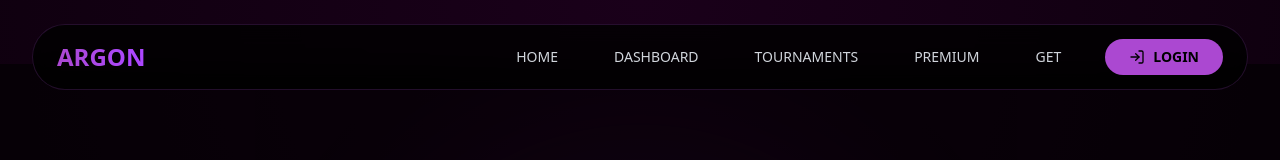
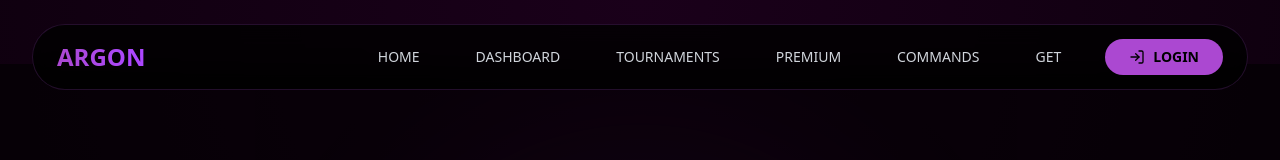
Before and after one commit to mraffankhan/potato-web, a Next.js app: page / in a window 1280 px wide. Shown: the top 160 px of the page. Built offline with nearby package versions, Linux system fonts and the light colour scheme; no server answers.

Commit message:
feat(nav): add Commands link to desktop navigation menu

```diff
--- a/components/Navbar.tsx
+++ b/components/Navbar.tsx
@@ -101,6 +101,7 @@ export default function Navbar() {
                             <NavLink href="/servers">DASHBOARD</NavLink>
                             <NavLink href="/tournaments">TOURNAMENTS</NavLink>
                             <NavLink href="/premium">PREMIUM</NavLink>
+                            <NavLink href="/commands">COMMANDS</NavLink>
                             <NavLink href="/get">GET</NavLink>
                             {user && ["1449081308616720628"].includes(user?.user_metadata?.provider_id) && (
                                 <NavLink href="/admin/db">DATABASE</NavLink>
@@ -166,6 +167,7 @@ export default function Navbar() {
                         <MobileNavLink href="/servers" onClick={() => setIsOpen(false)}>DASHBOARD</MobileNavLink>
                         <MobileNavLink href="/tournaments" onClick={() => setIsOpen(false)}>TOURNAMENTS</MobileNavLink>
                         <MobileNavLink href="/premium" onClick={() => setIsOpen(false)}>PREMIUM</MobileNavLink>
+                        <MobileNavLink href="/commands" onClick={() => setIsOpen(false)}>COMMANDS</MobileNavLink>
                         <MobileNavLink href="/get" onClick={() => setIsOpen(false)}>GET</MobileNavLink>
                         {user && ["1449081308616720628"].includes(user?.user_metadata?.provider_id) && (
                             <MobileNavLink href="/admin/db" onClick={() => setIsOpen(false)}>DATABASE</MobileNavLink>
```
